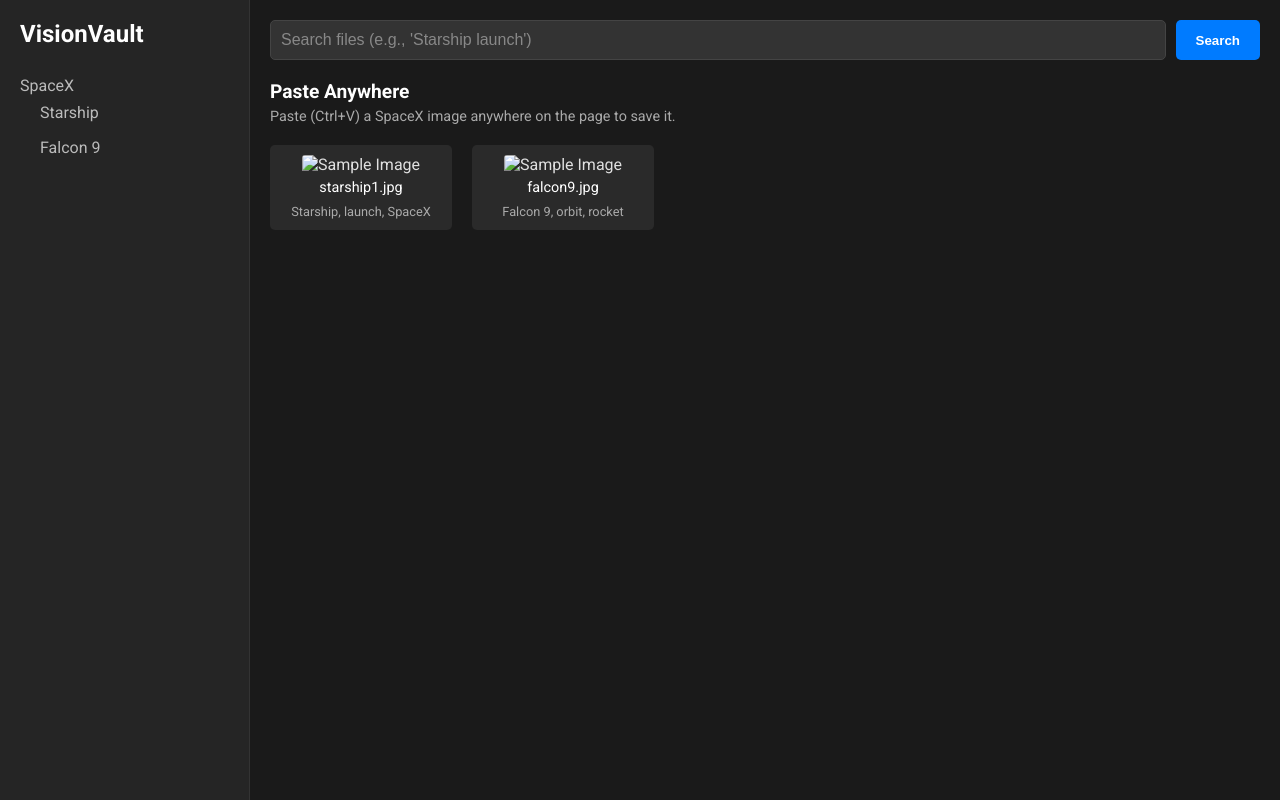
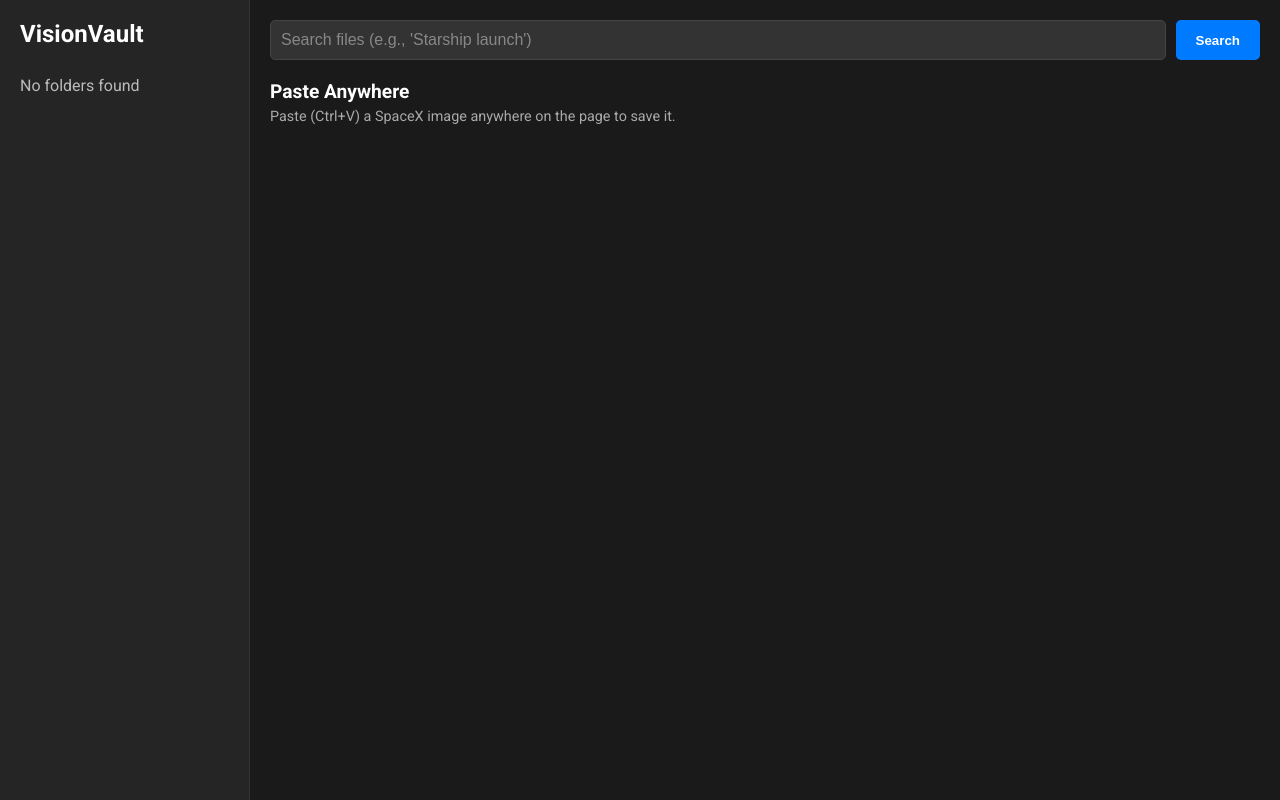
Before and after one commit to robinmonsere/VisionVault, a Flask app: page / in a window 1280 px wide. Run offline with Flask 3, Linux system fonts and the light colour scheme; some libraries are stand-ins or nearby versions.

Commit message:
feat: Added error handling and file listing to VisionVault backend and frontend

```diff
--- a/app.py
+++ b/app.py
@@ -1,17 +1,71 @@
-from flask import Flask, render_template, send_from_directory
+from flask import Flask, render_template, send_from_directory, jsonify
 import os
 
 app = Flask(__name__)
 
-# Serve the main page
+# Root folder to scan (change this to your preferred path)
+ROOT_FOLDER = r"C:\Users\monse\Pictures\X"
+
+def get_folder_tree(path):
+    """Build a nested dictionary of folders."""
+    tree = []
+    if not os.path.exists(path):
+        return [{"name": "No folders found", "subfolders": []}]
+    try:
+        for item in os.listdir(path):
+            item_path = os.path.join(path, item)
+            if os.path.isdir(item_path):
+                folder = {
+                    "name": item,
+                    "subfolders": get_folder_tree(item_path)
+                }
+                tree.append(folder)
+    except Exception as e:
+        print(f"Error scanning folder {path}: {e}")
+        return [{"name": f"Error: {str(e)}", "subfolders": []}]
+    return tree
+
+def get_files_in_folder(path):
+    """Get list of files in a folder with basic info."""
+    files = []
+    if not os.path.exists(path):
+        return files
+    try:
+        for item in os.listdir(path):
+            item_path = os.path.join(path, item)
+            if os.path.isfile(item_path) and item.lower().endswith(('.jpg', '.jpeg', '.png')):  # Images only for now
+                files.append({
+                    "name": item,
+                    "path": item_path,
+                    "tags": "Pending tags"  # Placeholder until Grok API integration
+                })
+    except Exception as e:
+        print(f"Error listing files in {path}: {e}")
+    return files
+
+# Serve the main page with folder tree
 @app.route('/')
 def index():
-    return render_template('index.html')
+    folder_tree = get_folder_tree(ROOT_FOLDER)
+    return render_template('index.html', folder_tree=folder_tree)
 
 # Serve static files (CSS, JS)
 @app.route('/static/<path:filename>')
 def static_files(filename):
     return send_from_directory('static', filename)
 
+# API endpoint to fetch folder tree
+@app.route('/api/folder-tree')
+def api_folder_tree():
+    folder_tree = get_folder_tree(ROOT_FOLDER)
+    return jsonify(folder_tree)
+
+# API endpoint to fetch files in a folder
+@app.route('/api/files/<path:folder_path>')
+def api_files(folder_path):
+    full_path = os.path.join(ROOT_FOLDER, folder_path)
+    files = get_files_in_folder(full_path)
+    return jsonify(files)
+
 if __name__ == '__main__':
     app.run(host='127.0.0.1', port=5000, debug=True)
--- a/static/script.js
+++ b/static/script.js
@@ -5,13 +5,41 @@ function searchFiles() {
     // Later: Send query to backend for AI processing
 }
 
-// Placeholder for folder tree interaction
+// Folder tree interaction
 document.querySelectorAll('.folder-tree li').forEach(item => {
     item.addEventListener('click', () => {
-        alert(`Exploring VisionVault folder: ${item.textContent.trim()}`);
-        // Later: Load files for this folder
+        const folderPath = item.getAttribute('data-path');
+        fetchFiles(folderPath);
     });
 });
+
+// Fetch and display files in the selected folder
+function fetchFiles(folderPath) {
+    fetch(`/api/files/${encodeURIComponent(folderPath)}`)
+        .then(response => response.json())
+        .then(files => {
+            const fileGrid = document.getElementById('file-grid');
+            fileGrid.innerHTML = ''; // Clear current files
+            if (files.length === 0) {
+                fileGrid.innerHTML = '<p>No images found in this folder.</p>';
+                return;
+            }
+            files.forEach(file => {
+                const fileCard = document.createElement('div');
+                fileCard.className = 'file-card';
+                fileCard.innerHTML = `
+                    <img src="/static/placeholder.jpg" alt="${file.name}">
+                    <p>${file.name}</p>
+                    <span class="tags">${file.tags}</span>
+                `;
+                fileGrid.appendChild(fileCard);
+            });
+        })
+        .catch(error => {
+            console.error('Error fetching files:', error);
+            document.getElementById('file-grid').innerHTML = '<p>Error loading files.</p>';
+        });
+}
 
 // Handle image paste anywhere on the page
 document.addEventListener('paste', (event) => {
--- a/static/style.css
+++ b/static/style.css
@@ -150,3 +150,9 @@ button:hover {
     color: #aaaaaa;
     word-wrap: break-word;
 }
+
+.file-grid p {
+    color: #aaaaaa;
+    font-size: 1rem;
+    padding: 20px;
+}
--- a/templates/index.html
+++ b/templates/index.html
@@ -13,13 +13,16 @@
         <aside class="sidebar">
             <h2>VisionVault</h2>
             <ul class="folder-tree" id="folder-tree">
-                <!-- Folders will be populated dynamically -->
-                <li>SpaceX
-                    <ul>
-                        <li>Starship</li>
-                        <li>Falcon 9</li>
-                    </ul>
-                </li>
+                {% macro render_tree(folders) %}
+                    {% for folder in folders %}
+                        <li data-path="{{ folder.name }}">{{ folder.name }}
+                            {% if folder.subfolders %}
+                                <ul>{{ render_tree(folder.subfolders) }}</ul>
+                            {% endif %}
+                        </li>
+                    {% endfor %}
+                {% endmacro %}
+                {{ render_tree(folder_tree) }}
             </ul>
         </aside>
 
@@ -34,17 +37,7 @@
                 <p>Paste (Ctrl+V) a SpaceX image anywhere on the page to save it.</p>
             </div>
             <div class="file-grid" id="file-grid">
-                <!-- Files and tags will be populated dynamically -->
-                <div class="file-card">
-                    <img src="https://via.placeholder.com/150" alt="Sample Image">
-                    <p>starship1.jpg</p>
-                    <span class="tags">Starship, launch, SpaceX</span>
-                </div>
-                <div class="file-card">
-                    <img src="https://via.placeholder.com/150" alt="Sample Image">
-                    <p>falcon9.jpg</p>
-                    <span class="tags">Falcon 9, orbit, rocket</span>
-                </div>
+                <!-- Files populated dynamically via JS -->
             </div>
         </main>
     </div>
```
